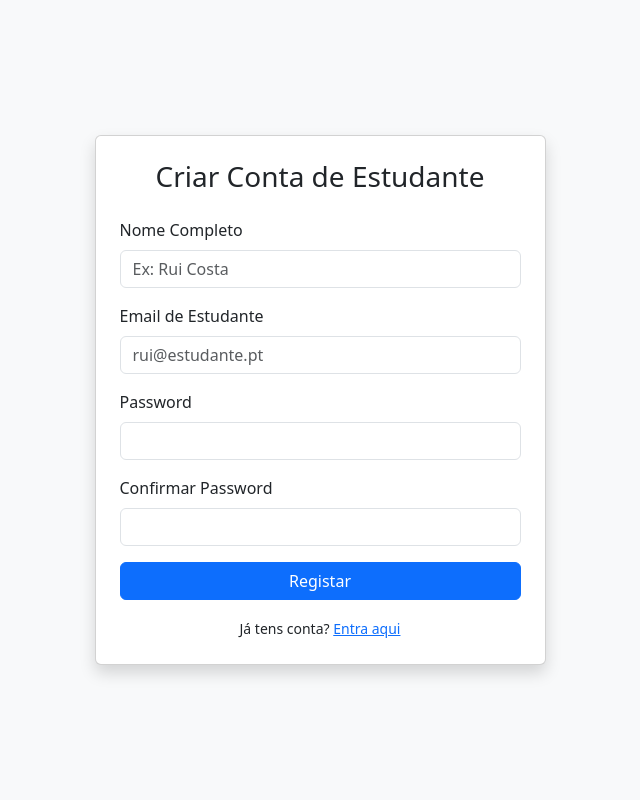
After one commit to 1241002/SINF1_2025-2DB_G05, a PHP site: page /register.php in a window 1280 px wide. The commit adds this page. Shown: the whole page, without its empty margins (320-960 px from the left). Run offline with PHP 8.4, Linux system fonts and the light colour scheme.

Commit message:
Adicionada página de registo e login com hash de passwords

```diff
--- a/database.sql
+++ b/database.sql
@@ -109,7 +109,7 @@ INSERT INTO Role (id, name) VALUES (1, 'Admin'), (2, 'Student');
 INSERT INTO User (role_id, name, email, password_hash) VALUES
 (1, 'Administrador Principal', 'admin@queima.pt', 'hash_falsa_123'),
 (2, 'João Silva', 'joao.silva@estudante.pt', 'hash_falsa_456'),
-(3, 'Maria Santos', 'maria.santos@estudante.pt', 'hash_falsa_789');
+(2, 'Maria Santos', 'maria.santos@estudante.pt', 'hash_falsa_789');
 
 INSERT INTO Faculty (id, name, acronym, description, colour) VALUES
 (1, 'Faculdade de Engenharia', 'FEUP', 'A maior faculdade do Porto.', 'Tijolo'),
--- /dev/null
+++ b/logout.php
@@ -0,0 +1,6 @@
+logout<?php
+session_start();
+session_destroy(); // Destrói a "pulseira" de entrada
+header("Location: login.php"); // Manda de volta para o início
+exit();
+?>
--- /dev/null
+++ b/register.php
@@ -0,0 +1,103 @@
+<?php
+session_start();
+require_once 'db.php';
+
+$erro = "";
+$sucesso = "";
+
+// Verifica se o formulário foi submetido
+if ($_SERVER["REQUEST_METHOD"] == "POST") {
+    $nome = trim($_POST['nome']);
+    $email = trim($_POST['email']);
+    $password = $_POST['password'];
+    $password_conf = $_POST['password_conf'];
+
+    // 1. Validar se as passwords coincidem
+    if ($password !== $password_conf) {
+        $erro = "As passwords não coincidem. Tenta novamente!";
+    } else {
+        // 2. Verificar se o email já existe na base de dados
+        $stmt = $pdo->prepare("SELECT id FROM User WHERE email = ?");
+        $stmt->execute([$email]);
+
+        if ($stmt->fetch()) {
+            $erro = "Este email já está registado! Tenta fazer login.";
+        } else {
+            // 3. Encriptar a password (Segurança Máxima!)
+            $hash_seguro = password_hash($password, PASSWORD_DEFAULT);
+
+            // 4. Inserir na Base de Dados (Papel 2 = Estudante)
+            $role_id_estudante = 2;
+
+            $inserir = $pdo->prepare("INSERT INTO User (role_id, name, email, password_hash) VALUES (?, ?, ?, ?)");
+
+            if ($inserir->execute([$role_id_estudante, $nome, $email, $hash_seguro])) {
+                $sucesso = "Conta criada com sucesso! Já podes fazer login.";
+            } else {
+                $erro = "Ocorreu um erro ao criar a conta.";
+            }
+        }
+    }
+}
+?>
+
+<!DOCTYPE html>
+<html lang="pt">
+<head>
+    <meta charset="UTF-8">
+    <title>Registo - Queima das Fitas</title>
+    <link href="https://cdn.jsdelivr.net/npm/bootstrap@5.3.0/dist/css/bootstrap.min.css" rel="stylesheet">
+</head>
+<body class="bg-light d-flex align-items-center" style="min-height: 100vh;">
+
+<div class="container">
+    <div class="row justify-content-center">
+        <div class="col-md-5">
+            <div class="card shadow">
+                <div class="card-body p-4">
+                    <h3 class="text-center mb-4">Criar Conta de Estudante</h3>
+
+                    <?php if($erro): ?>
+                        <div class="alert alert-danger"><?php echo $erro; ?></div>
+                    <?php endif; ?>
+
+                    <?php if($sucesso): ?>
+                        <div class="alert alert-success">
+                            <?php echo $sucesso; ?>
+                            <br><a href="login.php" class="btn btn-sm btn-success mt-2">Ir para o Login</a>
+                        </div>
+                    <?php else: ?>
+
+                        <form method="POST">
+                            <div class="mb-3">
+                                <label class="form-label">Nome Completo</label>
+                                <input type="text" name="nome" class="form-control" required placeholder="Ex: Rui Costa">
+                            </div>
+                            <div class="mb-3">
+                                <label class="form-label">Email de Estudante</label>
+                                <input type="email" name="email" class="form-control" required placeholder="rui@estudante.pt">
+                            </div>
+                            <div class="mb-3">
+                                <label class="form-label">Password</label>
+                                <input type="password" name="password" class="form-control" required>
+                            </div>
+                            <div class="mb-3">
+                                <label class="form-label">Confirmar Password</label>
+                                <input type="password" name="password_conf" class="form-control" required>
+                            </div>
+                            <button type="submit" class="btn btn-primary w-100 mb-3">Registar</button>
+                        </form>
+
+                    <?php endif; ?>
+
+                    <div class="text-center">
+                        <small>Já tens conta? <a href="login.php">Entra aqui</a></small>
+                    </div>
+                </div>
+            </div>
+        </div>
+    </div>
+</div>
+
+</body>
+</html>
```
Also changed, not shown: index.php (+25 -9 lines), login.php (added, +81 -0 lines).
